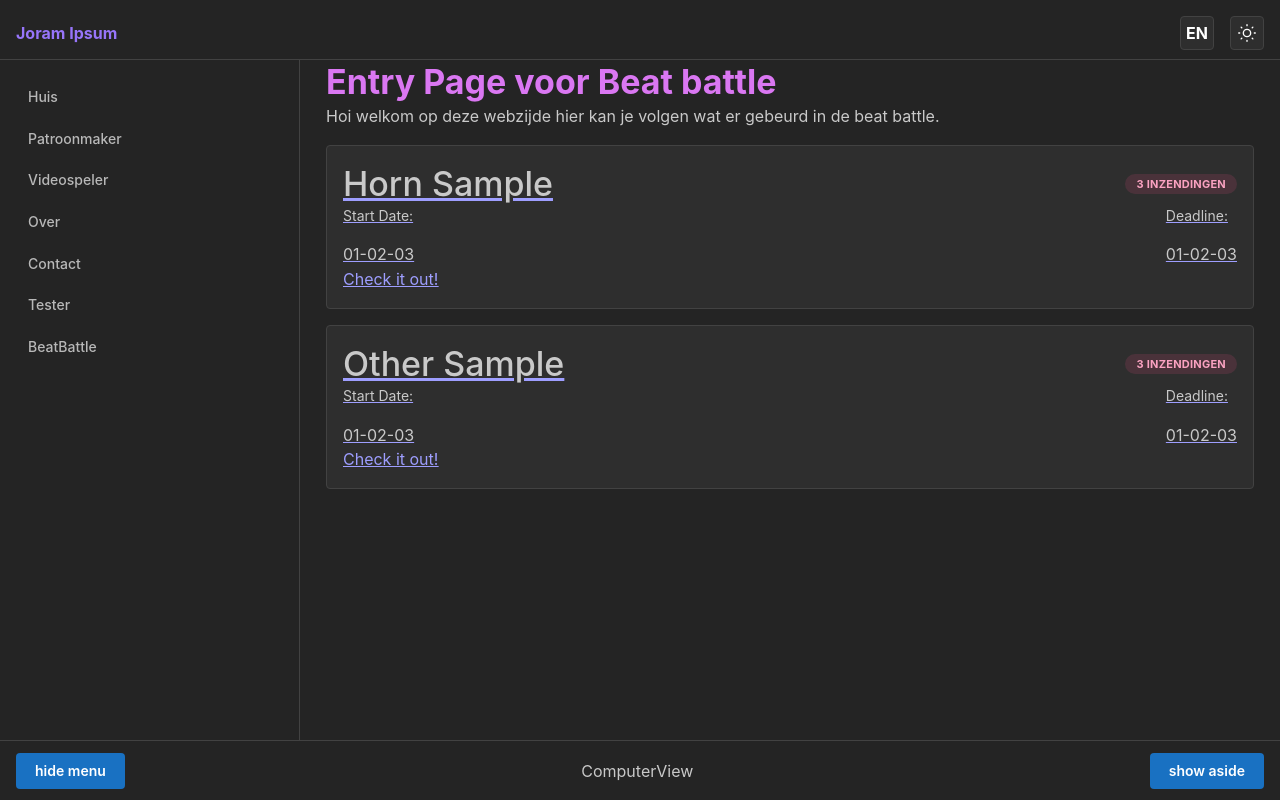
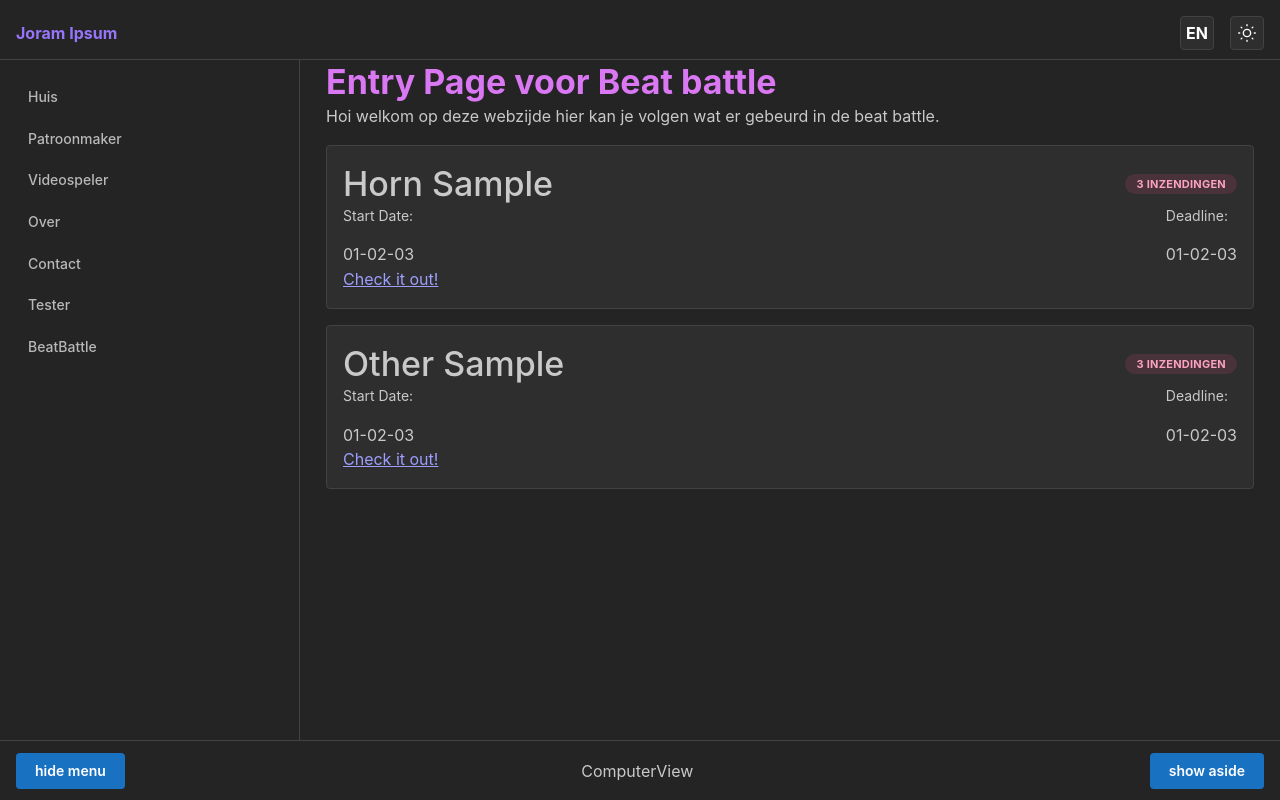
Before and after one commit to Joram3000/joram3000.github.io, a React (Vite) app: page /#/beatbattle in a window 1280 px wide. Built offline with nearby package versions, Linux system fonts and the light colour scheme; no server answers.

Commit message:
add param

```diff
--- a/src/pages/beatbattle-page/BeatBattlePage.tsx
+++ b/src/pages/beatbattle-page/BeatBattlePage.tsx
@@ -1,12 +1,10 @@
 import { useSelector } from "react-redux";
 import { getBeatStateSelector } from "../../store/beatbattle/selectors";
 import { Container, Title, Text } from "@mantine/core";
-import { Link } from "react-router-dom";
 import RoundCard from "./components/RoundCard";
 
 const BeatBattlePage: React.FC = () => {
   const beatBattleState = useSelector(getBeatStateSelector);
-
   return (
     <Container>
       <Title c="grape">Entry Page voor Beat battle</Title>
@@ -17,9 +15,7 @@ const BeatBattlePage: React.FC = () => {
       </Text>
 
       {beatBattleState.contests.map((contest, i) => (
-        <Link to={`/beatbattle/${i}`} key={i}>
-          <RoundCard contest={contest} />
-        </Link>
+        <RoundCard contest={contest} i={i} />
       ))}
     </Container>
   );
```
